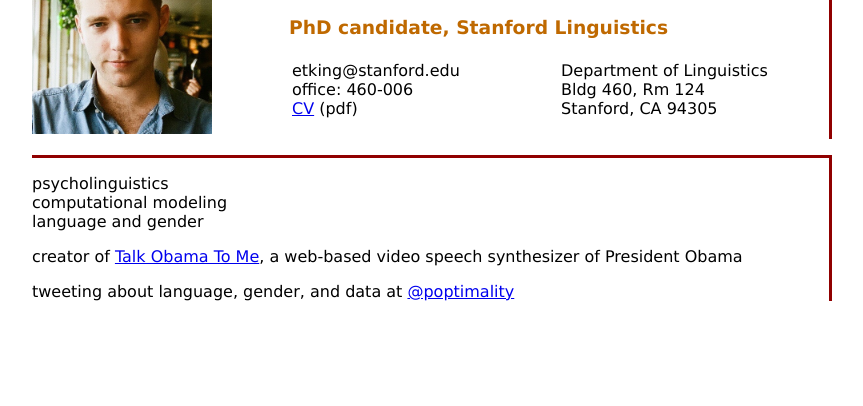
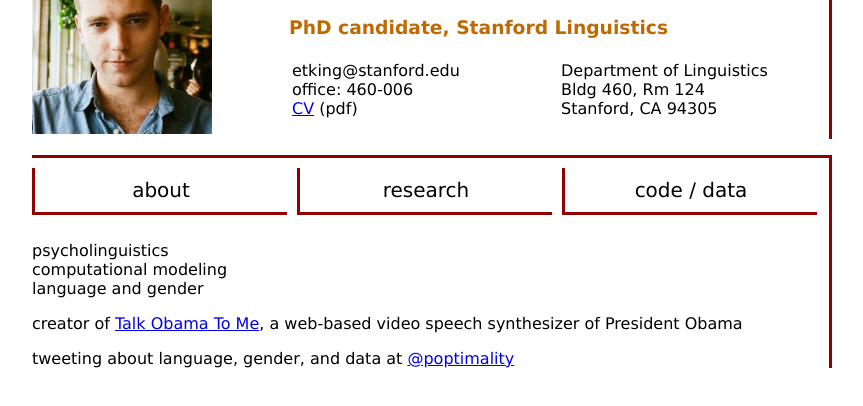
Before and after one commit to kinguistics/website, a plain HTML site: page index.html in a window 1280 px wide. Shown: the part 72-478 px from the top of the page, without its empty margins (208-1071 px from the left). Drawn offline with nearby package versions, Linux system fonts and the light colour scheme.

Commit message:
auto add menu options

```diff
--- a/index.css
+++ b/index.css
@@ -54,10 +54,29 @@ h1,h2,h3,h4,h5,h6 {
 	width: 35%;
 }
 
-/* the main portion of the page */
-#content {
-	/*margin: auto;*/
-	padding-right: 20px;
+#menu {
+	margin-top: 10px;
+	/*margin-bottom: 50px;*/
+}
+
+#menu a {
+	font-size: 1.25em;
+	text-decoration: none;
+	display: block;
+	padding-top: 10px;
+	padding-bottom: 10px;
+	color: #000000;
+}
+
+.menu-button {
+	float: left;
+	text-align: center;
+	border-bottom: 3px solid #900000;
+	border-left: 3px solid #900000;
+}
+
+#body {
+	float: clear;
 	border-top: 3px solid #900000;
 	border-right: 3px solid #900000;
 }
--- a/index.html
+++ b/index.html
@@ -2,7 +2,11 @@
 "http://www.w3.org/TR/xhtml1/DTD/xhtml1-strict.dtd"> <html xmlns="http://www.w3.org/1999/xhtml">
 
 <!-- let's play with some jQuery -->
-<script src="jquery.js"></script>
+<!--<script src="jquery.js"></script>-->
+<script src="https://ajax.googleapis.com/ajax/libs/jquery/2.2.4/jquery.min.js"></script>
+
+<!-- externalize the code for the menu -->
+<script src="menu.js"></script>
 
 <!-- GA code -->
 <script src="etk-ga.js"></script>
@@ -10,7 +14,7 @@
 <head>
 	<meta http-equiv="content-type" content="text/html; charset=utf-8">
 	<meta name="description" content="Ed King, PhD candidate at Stanford Linguistics">
-	<meta name="keywords" content="linguistics,phonetics,psycholinguistics,gender,natural language processing,Stanford">
+	<meta name="keywords" content="linguistics,phonetics,psycholinguistics,gender,natural language processing,human computer interaction,Stanford">
 	<meta name="author" content="Ed King">
 
 	<title>Ed King</title>
@@ -35,7 +39,7 @@
 					<td>
 						etking@stanford.edu<br/>
 						office: 460-006<br/>
-						<a href="king-cv-web.2015">CV</a> (pdf)
+						<a href="king-cv-web.pdf">CV</a> (pdf)
 					</td>
 					<td>
 						Department of Linguistics<br/>
@@ -47,11 +51,18 @@
 		</div>
 	</div>
 </header>
-<!-- end header -->
 
 <br/>
 
-<xmp id="content">
+<div id="body">
+	<div id="menu">
+		<script>loadMenu()</script>
+	</div>
+
+	<br/><br/><br/>
+
+	<div id="content">
+		<xmp>
 psycholinguistics
 computational modeling
 language and gender
@@ -59,9 +70,14 @@ language and gender
 creator of [Talk Obama To Me](http://talkobamato.me), a web-based video speech synthesizer of President Obama
 
 tweeting about language, gender, and data at [@poptimality](https://twitter.com/poptimality)
-</xmp>
+		</xmp>
+
+	</div>
+</div>
+
+</body>
 
 <!-- cute little js to render simple text directly from markdown -->
 <script src="mark-inline.js"></script>
-</body>
+
 </html>
--- a/mark-inline.js
+++ b/mark-inline.js
@@ -825,7 +825,7 @@
     return this || (typeof window !== "undefined" ? window : global)
 }());
 
-/* code cribbed from Strapdown.js (https://github.com/arturadib/strapdown) */
+/* code mostly cribbed from Strapdown.js (https://github.com/arturadib/strapdown) */
 ;(function(window, document) {
 
   // Hide body until we're done fiddling with the DOM
@@ -833,52 +833,28 @@
 
   //////////////////////////////////////////////////////////////////////
   //
-  // Shims for IE < 9
+  // Get user elements we need
   //
+  // EK 6/22/16: loop over so we can put in multiples
 
-  document.head = document.getElementsByTagName('head')[0];
+  var allMarkdownEl = document.getElementsByTagName('xmp');
 
-  if (!('getElementsByClassName' in document)) {
-    document.getElementsByClassName = function(name) {
-      function getElementsByClassName(node, classname) {
-        var a = [];
-        var re = new RegExp('(^| )'+classname+'( |$)');
-        var els = node.getElementsByTagName("*");
-        for(var i=0,j=els.length; i<j; i++)
-            if(re.test(els[i].className))a.push(els[i]);
-        return a;
-      }
-      return getElementsByClassName(document.body, name);
-    }
+  // since this replaces, we treat it like a pop()
+  for (i=0; i < allMarkdownEl.length; i) {
+    markdownEl = allMarkdownEl[i];
+    var markdown = markdownEl.textContent || markdownEl.innerText;
+
+    // Generate Markdown
+    var html = marked(markdown, {breaks: true});
+
+    // wrap the markdown in a div
+    var newDiv = document.createElement("div");
+    newDiv.innerHTML = html
+
+    // replace this xmp child with the new div
+    markdownEl.parentNode.replaceChild(newDiv, markdownEl);
   }
 
-  //////////////////////////////////////////////////////////////////////
-  //
-  // Get user elements we need
-  //
-
-  var markdownEl = document.getElementsByTagName('xmp')[0];
-
-  //////////////////////////////////////////////////////////////////////
-  //
-  // <body> stuff
-  //
-
-  var markdown = markdownEl.textContent || markdownEl.innerText;
-
-  var newNode = document.createElement('div');
-  newNode.className = 'container';
-  newNode.id = 'content';
-  document.body.replaceChild(newNode, markdownEl);
-
-  //////////////////////////////////////////////////////////////////////
-  //
-  // Markdown!
-  //
-
-  // Generate Markdown
-  var html = marked(markdown, {breaks: true});
-  document.getElementById('content').innerHTML = html;
 
   // All done - show body
   document.body.style.display = '';
--- /dev/null
+++ b/menu.js
@@ -0,0 +1,58 @@
+MENU_HTML_FILENAME = "menu.txt";
+BUTTON_SEPARATION_PX = 10;
+
+function loadMenu() {
+  $.get(MENU_HTML_FILENAME)
+    .success(function(data) {
+      var lines = data.split("\n");
+      nButtons = 0;
+      for (i=0; i < lines.length; i++) {
+        line = lines[i];
+        if (line.length) {
+          nButtons++;
+        }
+      }
+
+      menu_width = $("#menu").width();
+
+      // minus 3 because that's the size of the border
+      button_width = Math.floor(menu_width / (nButtons)) - 3;
+
+      //shrink according to number of buttons
+      button_width -= BUTTON_SEPARATION_PX;
+
+      for (i=0; i < nButtons; i++) {
+        line = lines[i];
+        if (!line.length) {
+          continue;
+        }
+        vals = line.split(",");
+        text = vals[0];
+        href = vals[1];
+
+        line_div = $('<div></div>')
+                    .addClass('menu-button')
+                    .width(button_width)
+                    .append($('<a></a>')
+                             .attr("href",href)
+                             .text(text));
+        console.log(line_div);
+        if (i != 0) {
+          line_div.css("margin-left",BUTTON_SEPARATION_PX.toString()+"px");
+        }
+        $("#menu").append(line_div);
+
+        /*
+        line_link.setAttribute("href", href);
+        line_link.text = text;
+
+        // wrap it in a div
+        line_div = document.createElement("div");
+        line_div
+
+        menu.append($(document.createElement("div")));
+        */
+
+      }
+    });
+};
```
Also changed, not shown: menu.txt (added), 1 other file.
